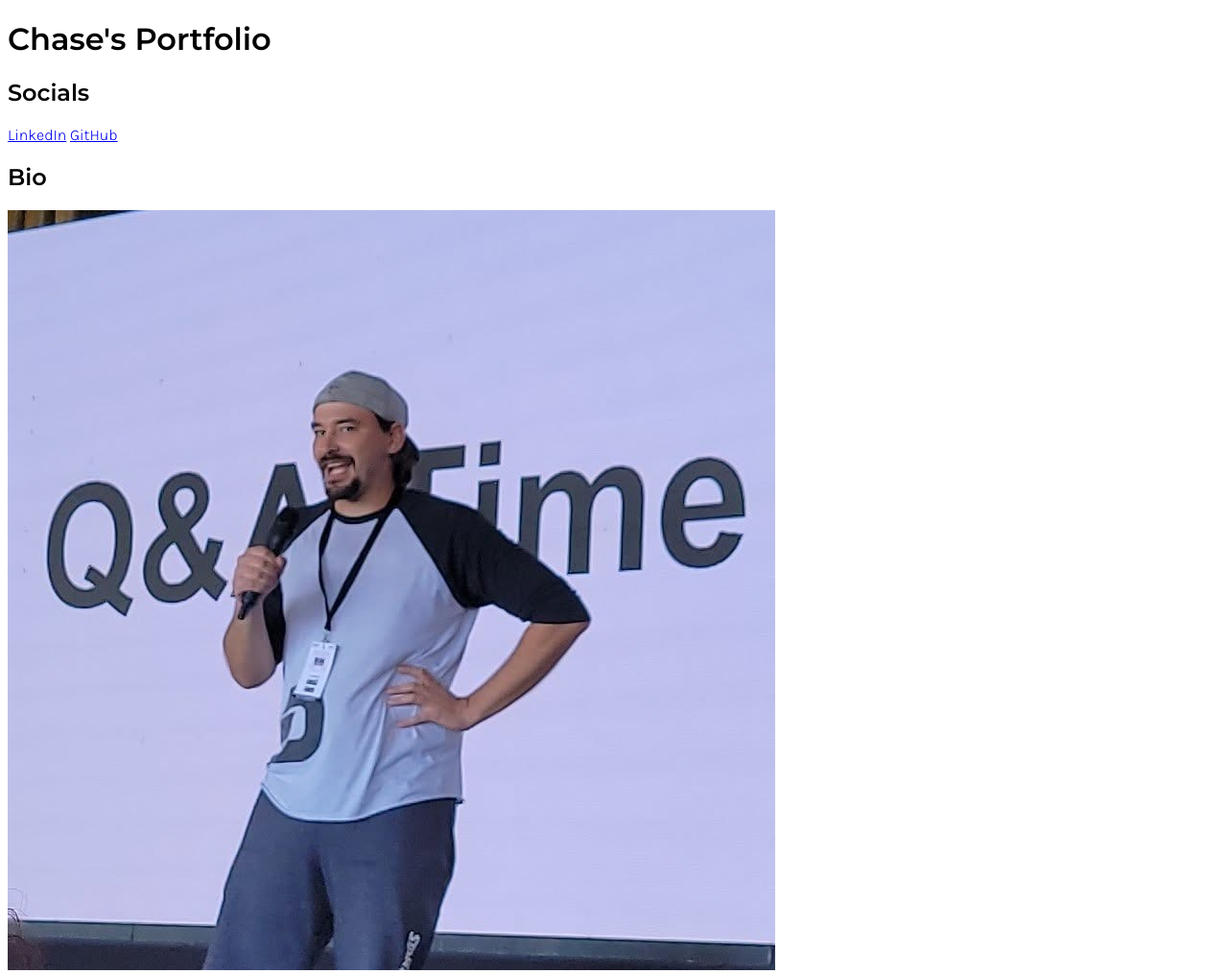
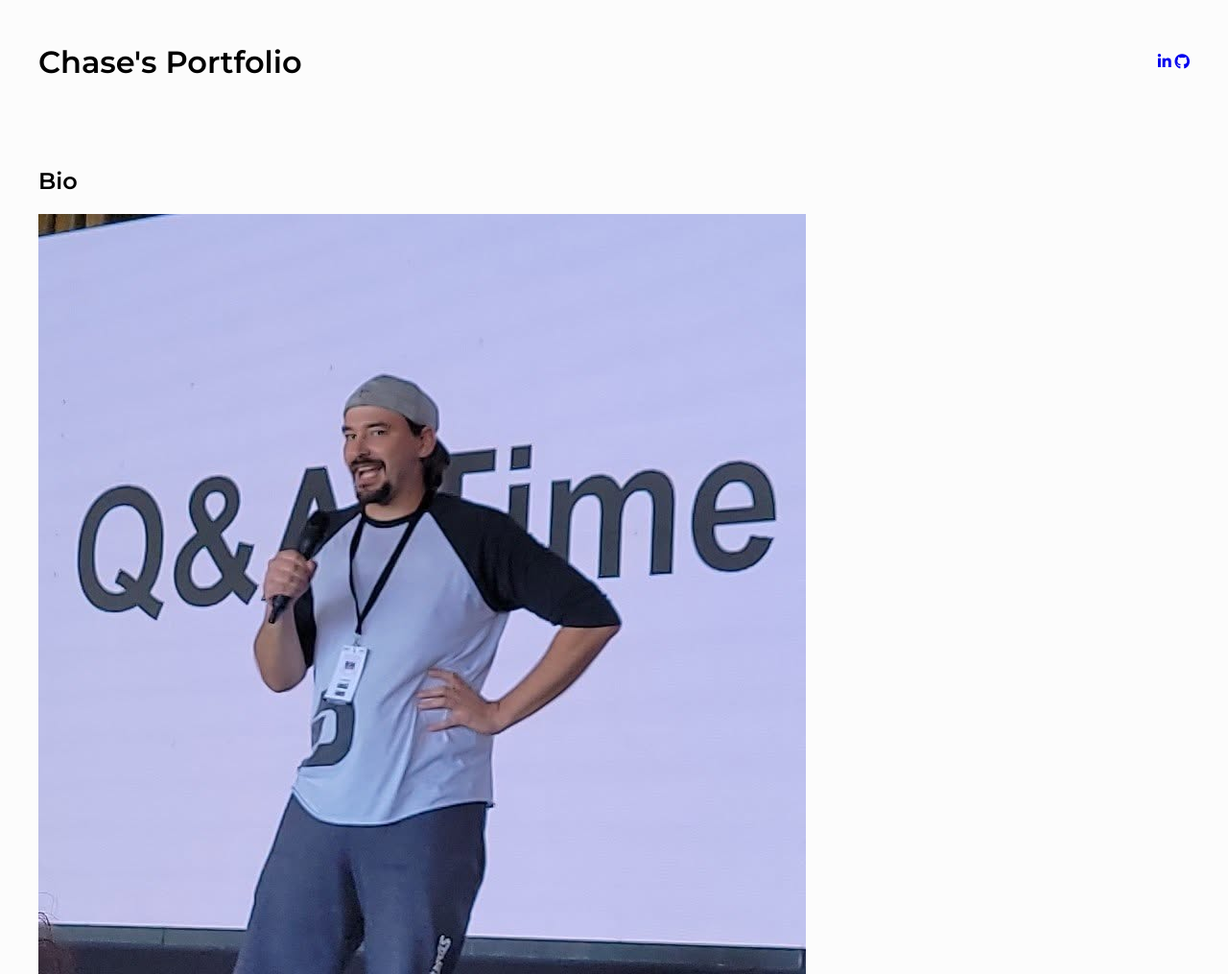
Before and after one commit to Chronocodium/client-side, a plain HTML site: page personal-portfolio/index.html in a window 1280 px wide. Shown: the top 1015 px of the page at 96% size. Drawn offline with Linux system fonts and the light colour scheme.

Commit message:
Started Personal Portfolio CSS Assignment

```diff
--- a/personal-portfolio/index.html
+++ b/personal-portfolio/index.html
@@ -10,24 +10,31 @@
             href="https://fonts.googleapis.com/css2?family=Karla:ital,wght@0,200..800;1,200..800&family=Montserrat:ital,wght@0,100..900;1,100..900&display=swap"
             rel="stylesheet"
         />
+        <script
+            src="https://kit.fontawesome.com/ae0b00978d.js"
+            crossorigin="anonymous"
+        ></script>
         <link rel="stylesheet" href="styles.css" />
         <script src="index.js" defer></script>
     </head>
     <body>
         <header>
-            <h1>Chase's Portfolio</h1>
+            <div class="content-header">
+                <h1>Chase's Portfolio</h1>
+                <div id="socials">
+                    <a
+                        href="https://www.linkedin.com/in/chasebsnow"
+                        target="_blank"
+                        ><i class="fa fa-linkedin" aria-hidden="true"></i
+                    ></a>
+                    <a href="https://github.com/Chronocodium" target="_blank"
+                        ><i class="fa fa-github" aria-hidden="true"></i
+                    ></a>
+                </div>
+            </div>
         </header>
         <main>
-            <div id="socials">
-                <h2>Socials</h2>
-                <a href="https://www.linkedin.com/in/chasebsnow" target="_blank"
-                    >LinkedIn</a
-                >
-                <a href="https://github.com/Chronocodium" target="_blank"
-                    >GitHub</a
-                >
-            </div>
-            <div id="bio">
+            <section id="bio">
                 <h2>Bio</h2>
                 <img
                     src="images/chase-costa-rica-onstage.jpg"
@@ -41,11 +48,11 @@
                     optimization. I like understanding the whole system, not
                     just one layer of it.
                 </p>
-            </div>
-            <div id="projects">
+            </section>
+            <section id="projects">
                 <h2>Projects</h2>
-            </div>
-            <div id="contact">
+            </section>
+            <section id="contact">
                 <form method="POST">
                     <h2>Contact Us</h2>
                     <div class="input-row">
@@ -105,7 +112,7 @@
                     </div>
                     <button type="submit">Contact Me</button>
                 </form>
-            </div>
+            </section>
         </main>
         <footer><p>&copy; Copyright 2026</p></footer>
     </body>
--- a/personal-portfolio/styles.css
+++ b/personal-portfolio/styles.css
@@ -1,8 +1,12 @@
+/* Normalization & Fonts */
 body {
     font-family: "Karla", sans-serif;
     font-optical-sizing: auto;
     font-weight: 300;
     font-style: normal;
+    padding: 0;
+    margin: 0;
+    background-color: #fcfcfc;
 }
 
 h1,
@@ -16,3 +20,30 @@ h6 {
     font-weight: 600;
     font-style: normal;
 }
+
+header {
+    width: 100%;
+}
+
+.content-header {
+    padding: 1.5rem;
+    max-width: 1200px;
+    margin: 0 auto;
+    display: flex;
+    align-items: center;
+    justify-content: space-between;
+}
+
+main {
+    display: flex;
+    flex-direction: column;
+    align-items: center;
+}
+
+section {
+    padding: 1.5rem;
+    max-width: 1200px;
+}
+
+.project {
+}
```
